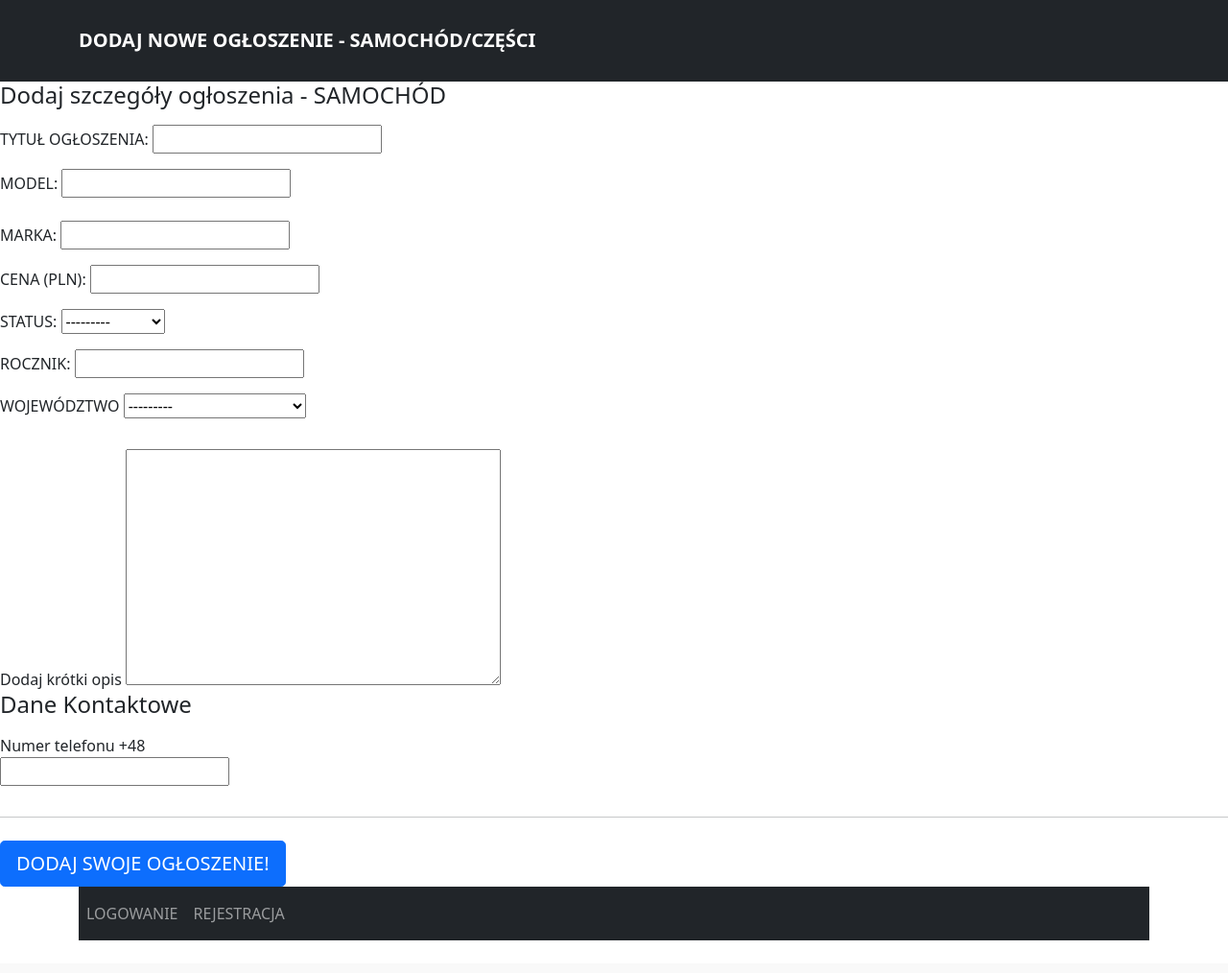
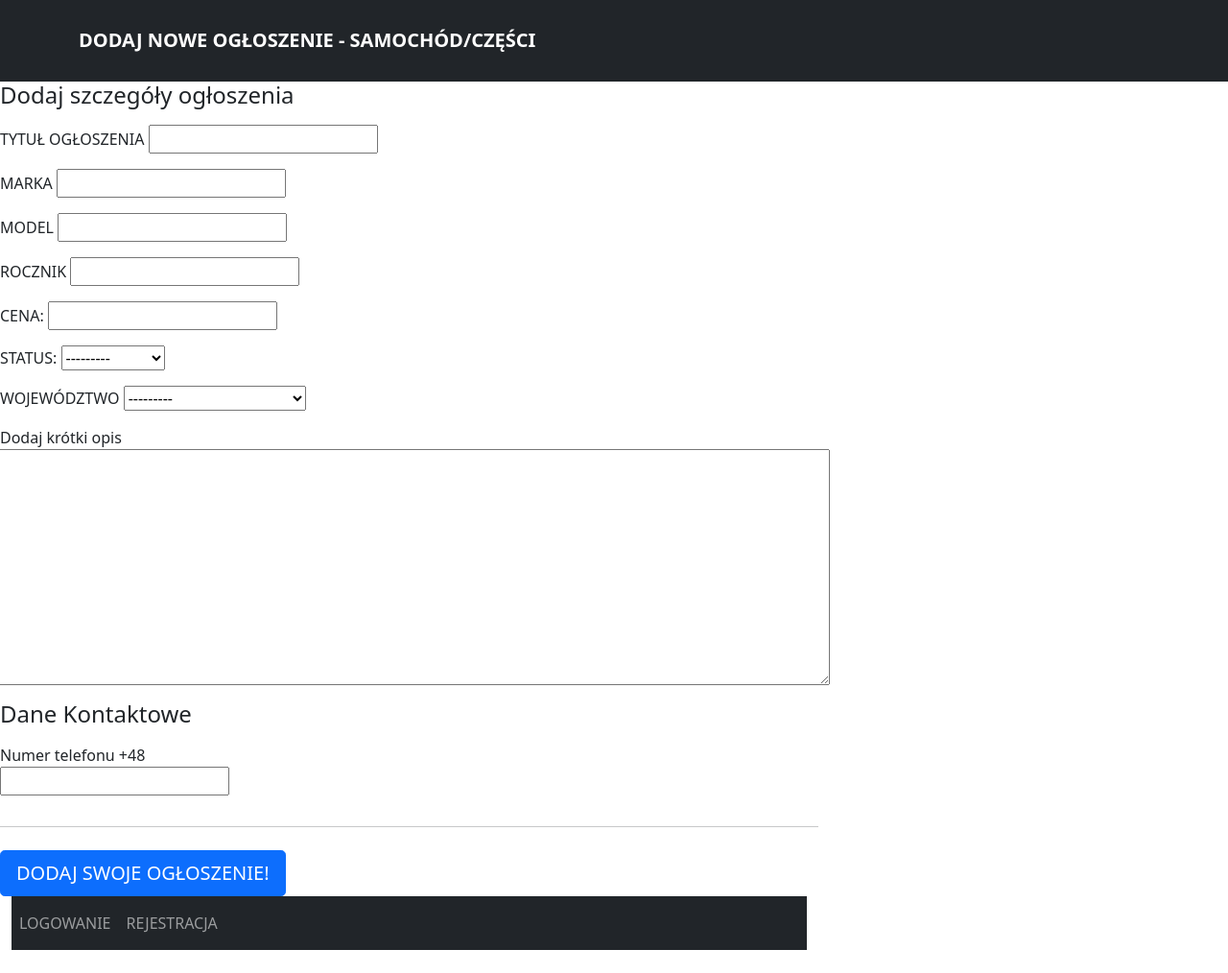
Before and after one commit to TomaszMyszkowski/ClassicGarage, a Django app: page /car-add/ in a window 1280 px wide. Shown: the part 57-1071 px from the top of the page at 96% size. Before the commit the page ends 1037 px from the top, so only its background shows below. Run offline with Django 3.2, Linux system fonts and the light colour scheme.

Commit message:
wszystko dzialsa

```diff
--- a/CarAdvertisment/templates/car-add.html
+++ b/CarAdvertisment/templates/car-add.html
@@ -6,7 +6,8 @@
     <meta name="viewport" content="width=device-width, initial-scale=1">
 
     <!-- Bootstrap CSS -->
-    <link href="https://cdn.jsdelivr.net/npm/bootstrap@5.1.3/dist/css/bootstrap.min.css" rel="stylesheet" integrity="sha384-1BmE4kWBq78iYhFldvKuhfTAU6auU8tT94WrHftjDbrCEXSU1oBoqyl2QvZ6jIW3" crossorigin="anonymous">
+    <link href="https://cdn.jsdelivr.net/npm/bootstrap@5.1.3/dist/css/bootstrap.min.css" rel="stylesheet"
+          integrity="sha384-1BmE4kWBq78iYhFldvKuhfTAU6auU8tT94WrHftjDbrCEXSU1oBoqyl2QvZ6jIW3" crossorigin="anonymous">
 
     <title>Classic Garage - Dodaj ogłoszenie</title>
 </head>
@@ -18,11 +19,14 @@
     color: #fff;
     margin-right: 20px;
   }
+
+
     </style>
 
     <nav class="navbar navbar-expand-lg navbar-dark bg-dark">
 
-  <button class="navbar-toggler" type="button" data-toggle="collapse" data-target="#navbarNav" aria-controls="navbarNav" aria-expanded="false" aria-label="Toggle navigation">
+        <button class="navbar-toggler" type="button" data-toggle="collapse" data-target="#navbarNav"
+                aria-controls="navbarNav" aria-expanded="false" aria-label="Toggle navigation">
             <span class="navbar-toggler-icon"></span>
         </button>
 
@@ -46,10 +50,10 @@
                 </li>
             </ul>
         </div>
-  <span> <a class="hello-msg"href="{% url 'register' %}">Stwórz konto</a> </span>
+        <span> <a class="hello-msg" href="{% url 'register' %}">Stwórz konto</a> </span>
         <span><a class="hello-msg" href="{% url 'login' %}">Zaloguj</a> </span>
         <span class="hello-msg">Cześć, {{request.user}}</span>
-  <span ><a  class="hello-msg" href="{% url 'logout' %}">Wyloguj</a></span>
+        <span><a class="hello-msg" href="{% url 'logout' %}">Wyloguj</a></span>
 
     </nav>
 </header>
@@ -71,97 +75,89 @@
         </div>
     </div>
     <!-- START THE ad -->
+     <form method="POST">
+        {% csrf_token %}
+        <div class="col-md-8 order-md-1">
+            <h4 class="mb-3">Dodaj szczegóły ogłoszenia</h4>
 
-
-        <div class="col-md-8 order-md-1">
-          <h4 class="mb-3">Dodaj szczegóły ogłoszenia - SAMOCHÓD</h4>
-{% csrf_token %}
             <div class="mb-3">
-              <label>TYTUŁ OGŁOSZENIA:<span class="text-muted"></span></label>
+                <label>TYTUŁ OGŁOSZENIA<span class="text-muted"></span></label>
                 {{ form.title }}
             </div>
-        <div class="mb-3">
-              <label>MODEL:<span class="text-muted"></span></label>
-              {{ form.model }}
-              <div class="invalid-feedback">
 
-              </div>
-                   <div class="mb-3">
-                       <br>
-              <label >MARKA:<span class="text-muted"></span></label>
-              {{ form.model }}
-              </div>
-
-                    <div class="mb-3">
-        <div class="mb-3">
-              <label>CENA (PLN):<span class="text-muted"></span></label>
-             {{form.price }}
+            <div class="row">
+                <div class="col-md-5 mb-3">
+                    <label>MARKA</label>
+                    {{form.brand}}
 
                 </div>
             </div>
-            <div class="mb-3">
-              <label>STATUS:<span class="text-muted"></span></label>
+            <div class="row">
+                <div class="col-md-5 mb-3">
+                    <label>MODEL</label>
+                    {{form.model}}
+
+                </div>
+            </div>
+             <div class="row">
+                <div class="col-md-5 mb-3">
+                    <label>ROCZNIK</label>
+                    {{form.year}}
+
+                </div>
+            </div>
+             <div class="row">
+                <div class="col-md-5 mb-3">
+                    <label>CENA:</label>
+                    {{form.price}}
+
+                </div>
+            </div>
+            <div class="row">
+                <div class="col-md-5 mb-3">
+                    <label>STATUS:</label>
                     {{ form.status }}
 
                 </div>
                 <div class="mb-3">
-        <div class="mb-3">
-              <label>ROCZNIK:<span class="text-muted"></span></label>
-              {{ form.year }}
+
+                    <div class="row">
+                        <div class="col-md-5 mb-3">
+                            <label>WOJEWÓDZTWO</label>
+                            {{ form.location }}
 
                         </div>
                     </div>
 
-            <div class="row">
-              <div class="col-md-5 mb-3">
-                <label>WOJEWÓDZTWO</label>
-                {{ form.location}}
-                <div class="invalid-feedback">
-                  Wybierz województwo...
+
+                    <div class="form-group row">
+                        <label>Dodaj krótki opis <span class="text-muted"></span></label>
+                        {{ form.description }}
                     </div>
                 </div>
-
-              </div>
-            </div>
-
-   <label>Dodaj krótki opis <span class="text-muted"></span></label>
-              {{ form.description }}
-
-              </div>
-            </div>
-
                 <h4 class="mb-3">Dane Kontaktowe</h4>
-
                 <div class="row">
                     <div class="col-md-3 mb-3">
                         <label>Numer telefonu +48</label>
                         {{ form.telephone }}
                     </div>
                 </div>
-
             </div>
             <hr class="mb-4">
-  <form method="POST" class="post-form">
-            <button class="save btn btn-primary btn-lg btn-block" type="submit">DODAJ SWOJE OGŁOSZENIE!</button>
+            <button class="btn btn-primary btn-lg btn-block" type="submit">DODAJ SWOJE OGŁOSZENIE!</button>
     </form>
-        </div>
-      </div>
-
-      </div>
-    </div>
-  </fieldset>
 
 
 
     <!-- /END THE ad -->
 
 
-
     <!-- FOOTER -->
     <footer class="container">
         <nav class="navbar navbar-expand-lg navbar-dark bg-dark">
 
-  <button class="navbar-toggler" type="button" data-toggle="collapse" data-target="#navbarNav" aria-controls="navbarNav" aria-expanded="false" aria-label="Toggle navigation">
+            <button class="navbar-toggler" type="button" data-toggle="collapse" data-target="#navbarNav"
+                    aria-controls="navbarNav" aria-expanded="false" aria-label="Toggle navigation">
                 <span class="navbar-toggler-icon"></span>
             </button>
             <div class="collapse navbar-collapse" id="navbarNav">
@@ -175,14 +171,17 @@
             </div>
 
 
-</nav><br>
+        </nav>
+        <br>
 
     </footer>
 </main>
 <!-- Optional JavaScript; choose one of the two! -->
 
 <!-- Option 1: Bootstrap Bundle with Popper -->
-    <script src="https://cdn.jsdelivr.net/npm/bootstrap@5.1.3/dist/js/bootstrap.bundle.min.js" integrity="sha384-ka7Sk0Gln4gmtz2MlQnikT1wXgYsOg+OMhuP+IlRH9sENBO0LRn5q+8nbTov4+1p" crossorigin="anonymous"></script>
+<script src="https://cdn.jsdelivr.net/npm/bootstrap@5.1.3/dist/js/bootstrap.bundle.min.js"
+        integrity="sha384-ka7Sk0Gln4gmtz2MlQnikT1wXgYsOg+OMhuP+IlRH9sENBO0LRn5q+8nbTov4+1p"
+        crossorigin="anonymous"></script>
 
 <!-- Option 2: Separate Popper and Bootstrap JS -->
 <!--
--- a/CarAdvertisment/views.py
+++ b/CarAdvertisment/views.py
@@ -7,11 +7,11 @@ from django.shortcuts import get_object_or_404
 
 
 def advert(request, id):
-    advert = get_object_or_404(CarAdveritsment, id=id)
+    ad = get_object_or_404(CarAdveritsment, id=id)
     return render(request,
                   'advertview.html',
                   context={
-                      'advert': advert
+                      'ad': ad
                   }
                   )
 
```
Also changed, not shown: CarService/templates/advertservice.html (+4 -9 lines), CarService/templates/service-add.html (+17 -20 lines), PartsAdvertisment/templates/part-add.html (+21 -9 lines), PartsAdvertisment/templates/partadvertview.html (+26 -68 lines). Lines whose indentation alone changed are shown as unchanged.
